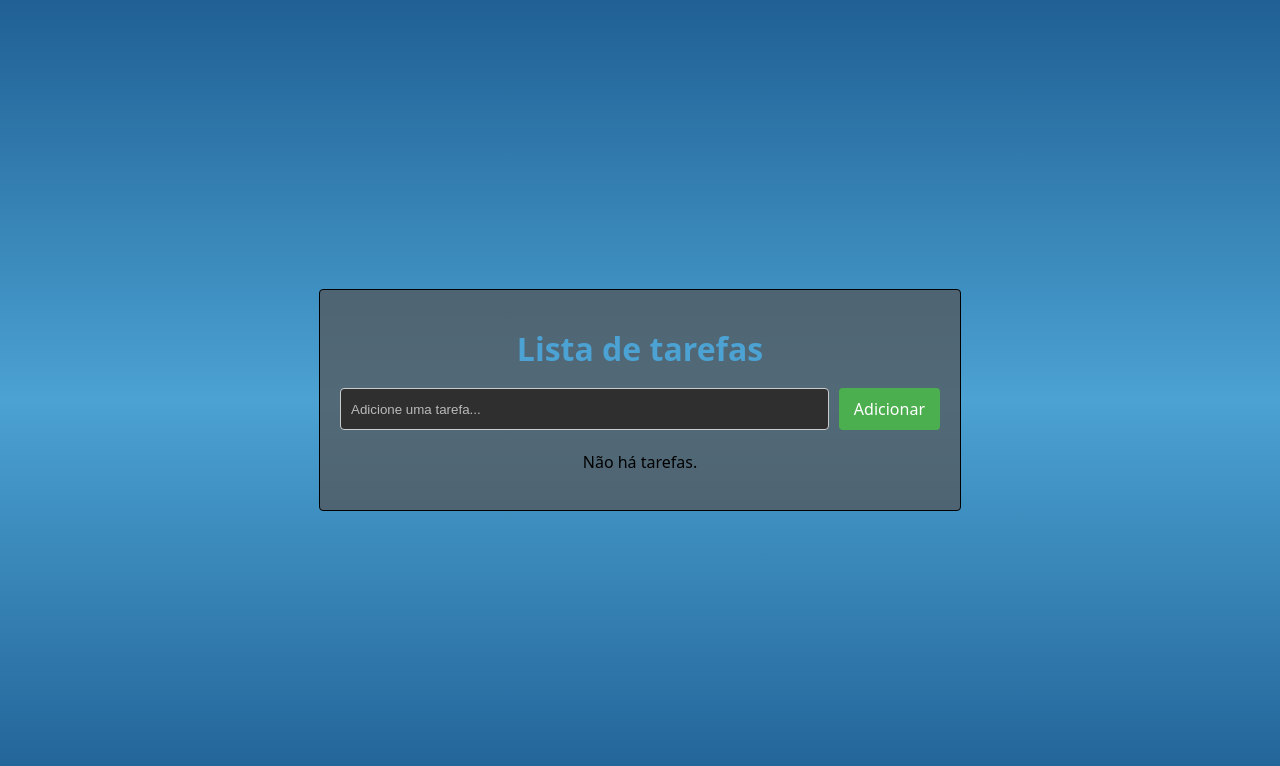
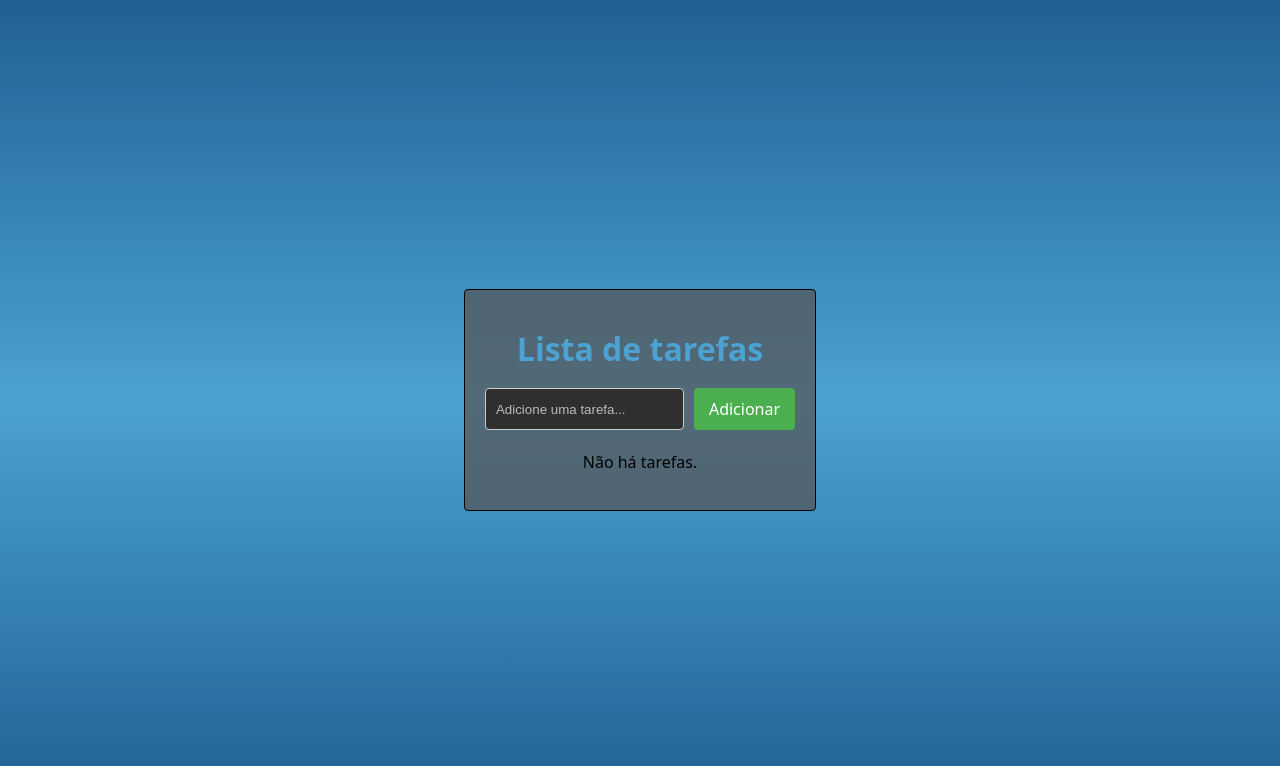
Before and after one commit to Larytgs/Projeto_ListaDeTarefas, a React (Vite) app in the folder vite-project/: page / in a window 1280 px wide. Shown: the top 766 px of the page. Built offline with nearby package versions, Linux system fonts and the light colour scheme.

Commit message:
Update TodoApp.css

```diff
--- a/vite-project/src/componente/TodoApp.css
+++ b/vite-project/src/componente/TodoApp.css
@@ -4,7 +4,9 @@ body {
 }
 
 .app-container {
-  width: 600px;
+  /* width: 600px; */
+  min-width: 300px;
+  max-width: 1150px;
   margin: 0 auto;
   text-align: center;
   padding: 20px;
@@ -141,3 +143,9 @@ body {
   background-color: #ff4444;
   color: white;
 }
+
+/* @media (max-width: 400px) {
+  .app-container {
+    min-width: 600px;
+  }
+} */
```
